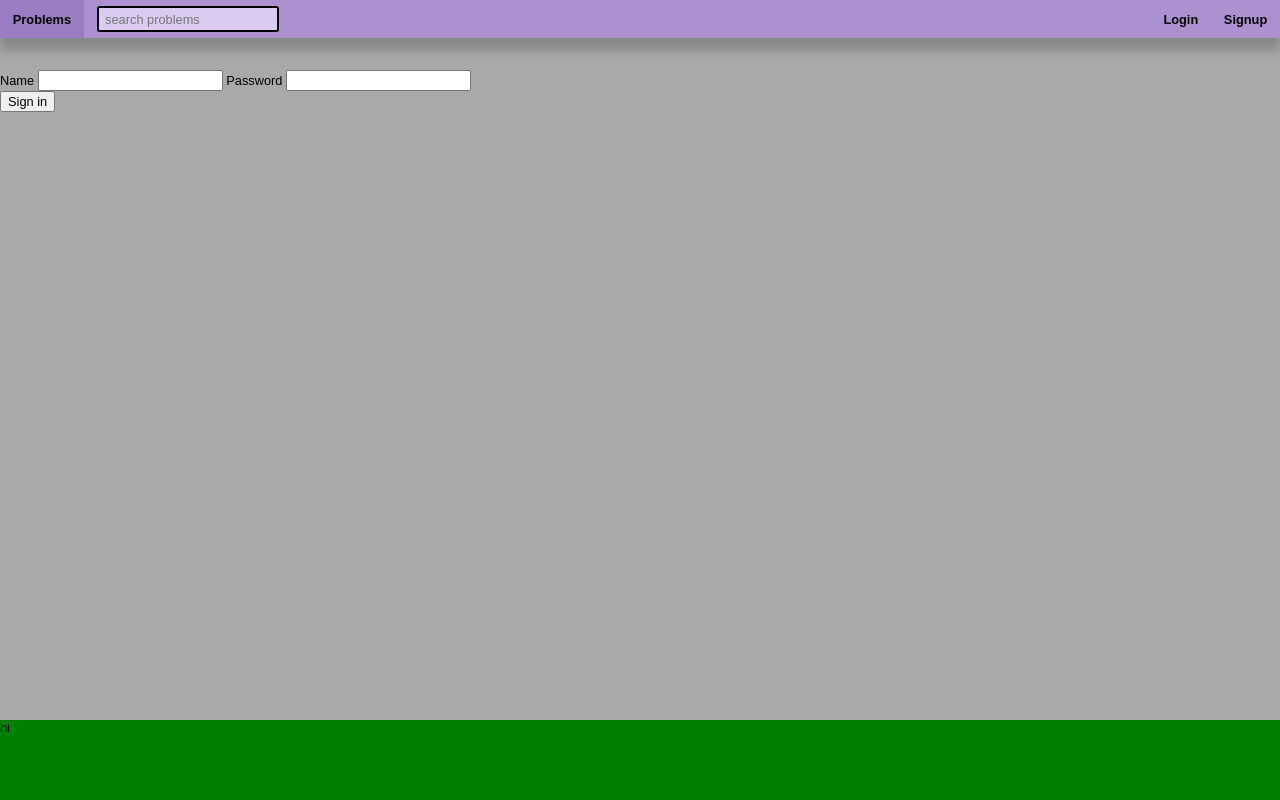
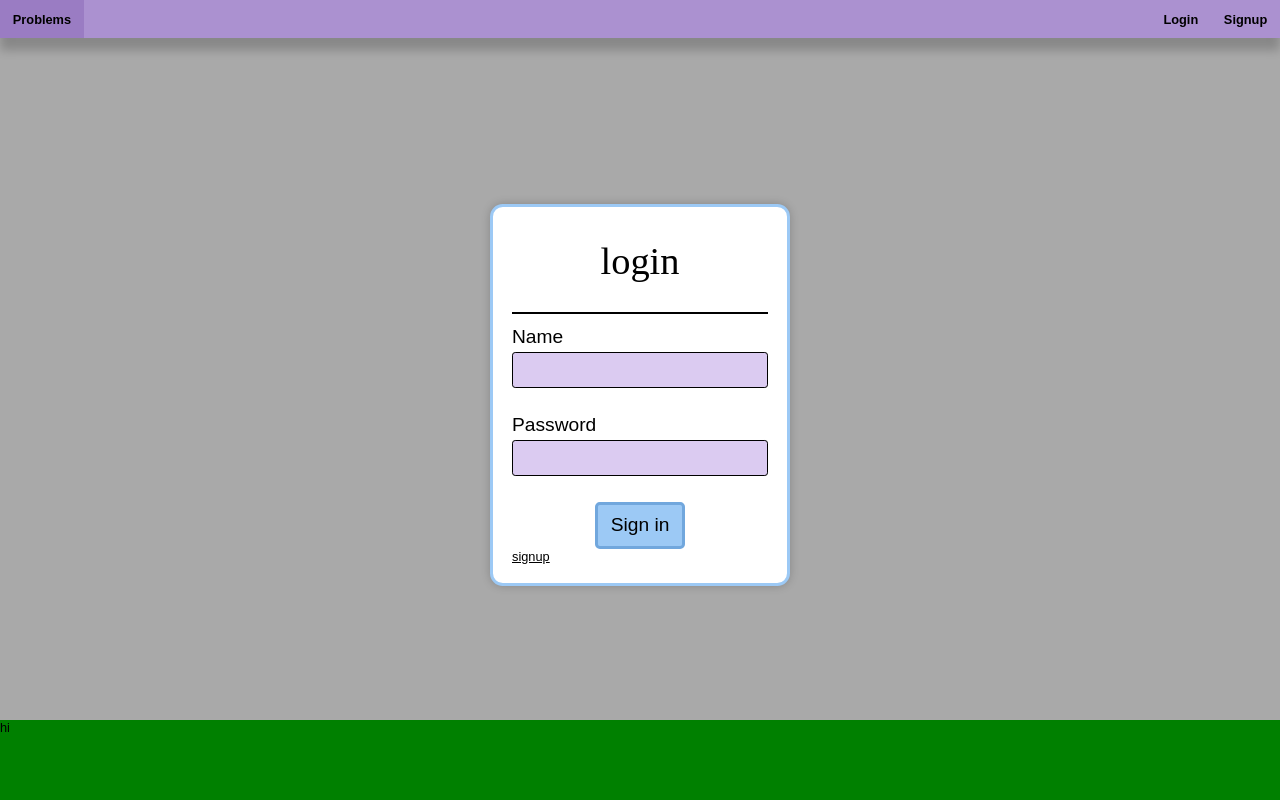
Before and after one commit to benofcoding/beetcode, a Flask app: page /login in a window 1280 px wide. Run offline with Flask 3, Linux system fonts and the light colour scheme.

Commit message:
made the login page look nice

```diff
--- a/app.py
+++ b/app.py
@@ -373,6 +373,8 @@ def add_problem():
             while True:
                 test_input = request.form.get(f'test_input_{test_num}')
                 print(test_input)
+                if test_input is None:
+                    break
                 expected_output = \
                     request.form.get(f'expected_output_{test_num}')
                 test_type = request.form.get(f'test_type_{test_num}')
--- a/static/css/style.css
+++ b/static/css/style.css
@@ -269,3 +269,81 @@ p {
 }
 
 /* Navbar end */
+
+.signup-login-fail-message {
+    color: red;
+}
+
+.signup-login-container {
+    min-width: 20em;
+    margin: auto;
+    max-width: fit-content;
+    box-shadow: 0em 0em 0.75em rgba(0, 0, 0, 0.2);
+    border: solid #9CC9F5 0.25em;
+    padding: 2.5em 1.5em 1.5em 1.5em;
+    border-radius: 1em;
+    justify-self: center;
+    background-color: white;
+}
+
+.signup-login-title {
+    text-align: center;
+    justify-self: center;
+    margin-bottom: 0.75em;
+}
+
+/* username and password inputs */
+.signup-login-input {
+    width: 100%;
+    box-sizing: border-box;
+    font-size: 1.25em;
+    padding: 0.5em;
+    background-color: #dbcbf1;
+    border: solid 0.1em black;
+    border-radius: 0.2em;
+    height: 100%;
+}
+
+.signup-login-form {
+    display: grid;
+    grid-template-columns: 1fr;
+    row-gap: 2vw;
+}
+
+.signup-login-header {
+    font-size: 1.5em;
+}
+
+.signup-login-input-header-container {
+    display: grid;
+    grid-template-columns: 1fr;
+    row-gap: 0.5vh;
+}
+
+.signup-login-button {
+    font-size: 1.5em;
+    justify-self: center;
+    border: solid #71a7dd 0.2em;
+    width: 35%;
+    border-radius: 0.25em;
+    background-color: #9CC9F5;
+    height: 100%;
+    white-space: nowrap;
+    padding: 0.5em;
+}
+
+.signup-login-button:hover {
+    background-color: #88bdf3;
+}
+
+.signup-login-signup-button {
+    text-decoration: underline;
+    justify-self: right;
+}
+
+.signup-login-line {
+    width: 100%;
+    background-color: black;
+    height: 0.1em;
+    margin-bottom: 1em;
+}
--- a/templates/add_problem.html
+++ b/templates/add_problem.html
@@ -48,6 +48,8 @@
 <script>
     let testCaseCount = 0;
 
+    document.body.style.height = 'auto';
+
     function addTestCase() {
         testCaseCount++;
         const container = document.getElementById('testcases-container');
--- a/templates/login.html
+++ b/templates/login.html
@@ -1,19 +1,35 @@
 {% extends "layout.html" %} {% block content %}
-<form method="post">
-    <div>
-        {{ form.username.label }}
-        {{ form.username() }}
-        {% if form.username.errors %}
-            <div class="field-error">{{ form.username.errors[0] }}</div>
-        {% endif %}
+<div class="signup-login-container">
+  <h1 class="signup-login-title">login</h1>
+  <hr class="signup-login-line" />
 
-        {{ form.password.label }}
-        {{ form.password() }}
-        {% if form.password.errors %}
-            <div class="field-error">{{ form.password.errors[0] }}</div>
-        {% endif %}
+  <!-- login form-->
+  <form class="signup-login-form" method="post">
+    <!-- username input-->
+    <div class="signup-login-input-header-container">
+      <label class="signup-login-header">{{ form.username.label }}</label>
+      <div id="username" name="username">{{ form.username(class="signup-login-input") }}</div>
+    </div>
 
-        <button type="submit">Sign in</button>
+    <!-- displays error message if needed-->
+    {% if form.password.errors %}
+        <div class="signup-login-fail-message">{{ form.password.errors[0] }}</div>
+    {% endif %}
+
+    <!-- password input -->
+    <div class="signup-login-input-header-container">
+      <label class="signup-login-header">{{ form.password.label }}</label>
+      <div id="password" name="password">{{ form.password(class="signup-login-input") }}</div>
     </div>
-</form>
+
+    <!-- sign in button-->
+    <button class="signup-login-button" type="submit"> Sign in</button>
+  </form>
+  <a class="signup-login-signup-button" href="/signup">signup</a>
+</div>
+
+<script>
+
+</script>
+
 {% endblock %}
--- a/templates/navbar.html
+++ b/templates/navbar.html
@@ -3,18 +3,6 @@
         <a class="navbar-item" href="/">
             Problems
         </a>
-        <form
-        class="nav-bar-search-form"
-        action="/process_problem_search"
-        method="POST"
-        >
-        <input
-            class="nav-bar-search"
-            name="searchs"
-            id="searchs"
-            placeholder="search problems"
-        />
-        </form>
     </div>
 
     <div class="right-navbar navbar-section">
```
Also changed, not shown: instance/database.db.
